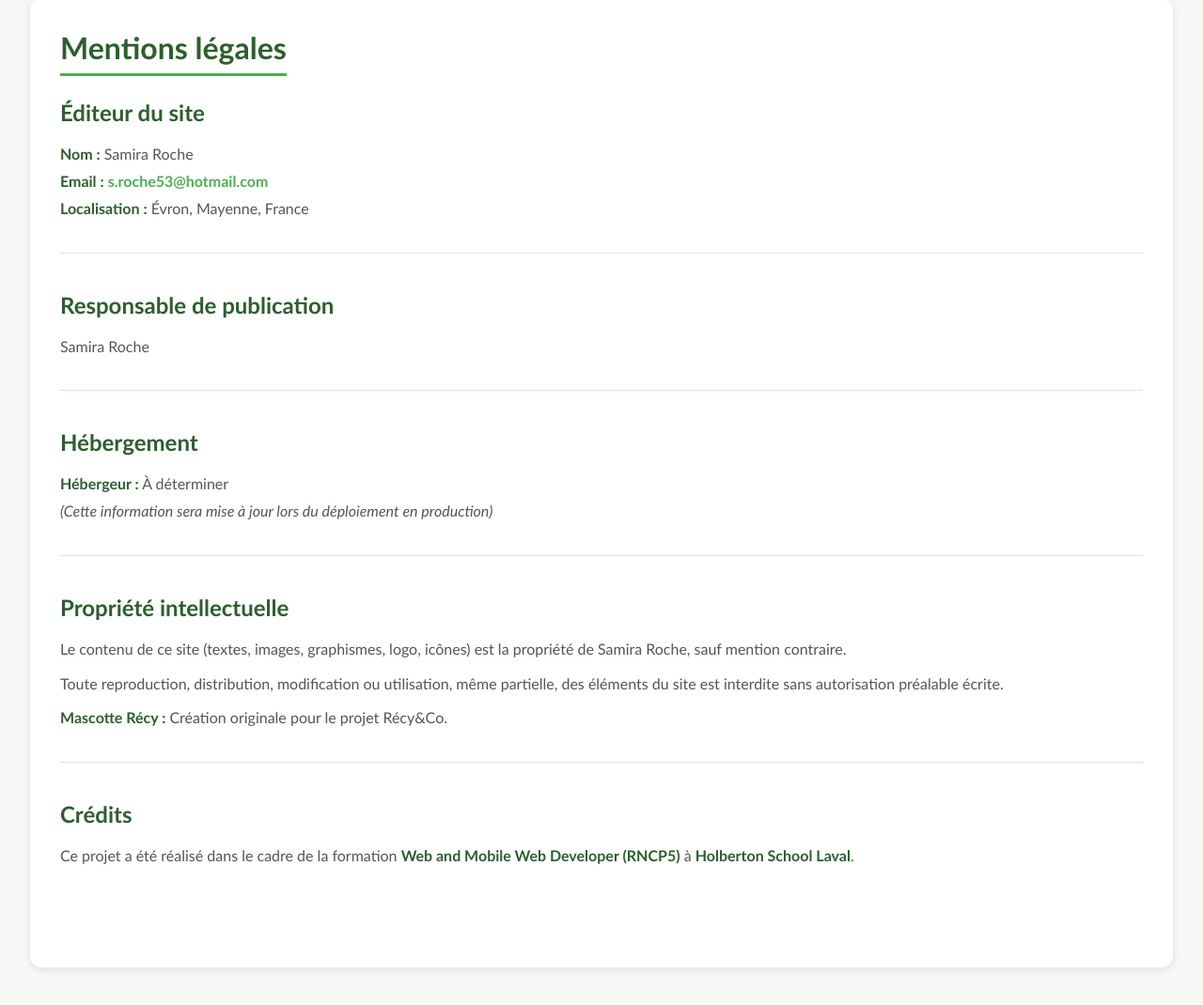
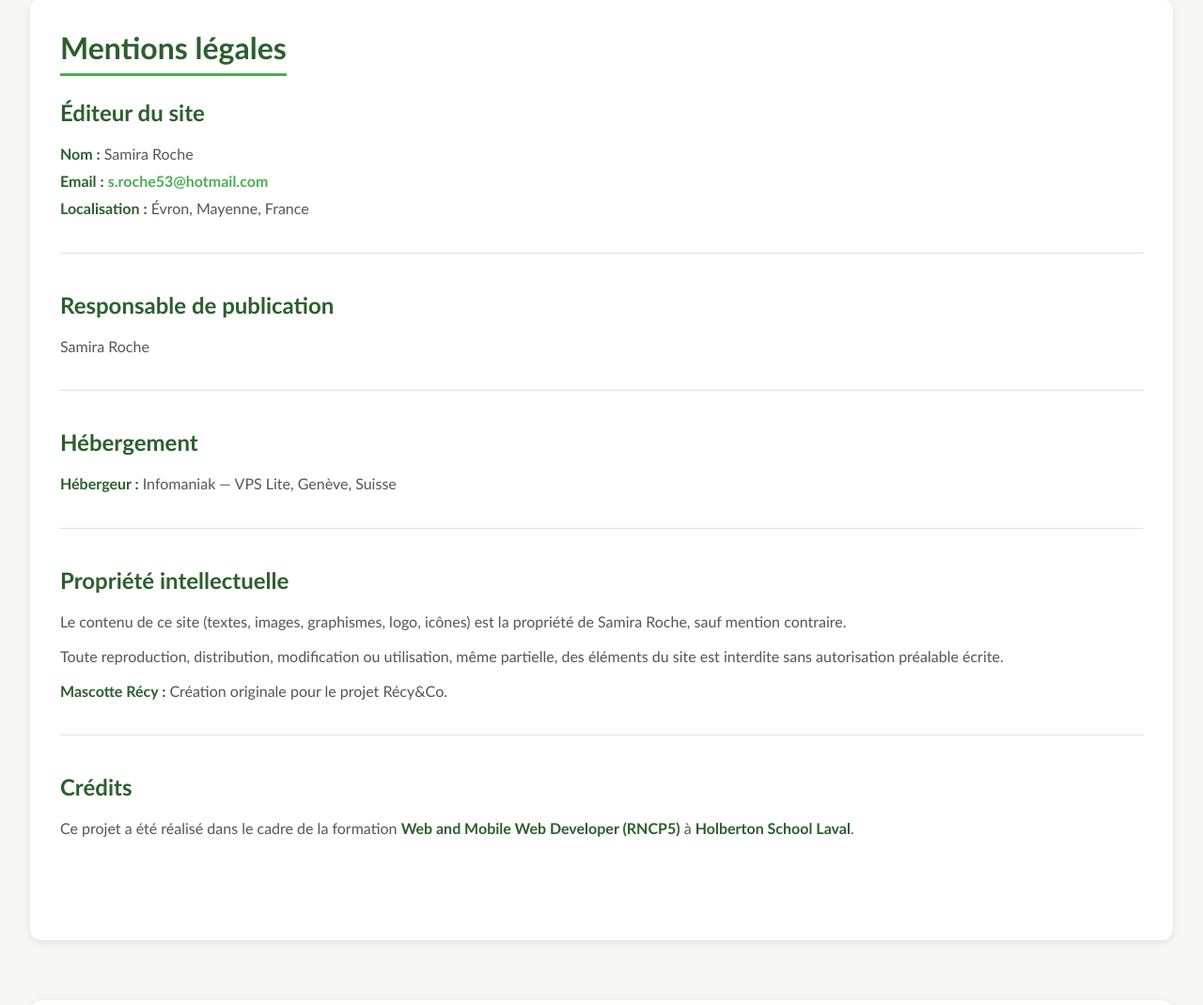
Before and after one commit to StrawberSam/RecyandCo, a Flask app: page /about in a window 1280 px wide. Shown: the part 2961-4031 px from the top of the page at 94% size. Run offline with Flask 3, Linux system fonts and the light colour scheme.

Commit message:
🩹 | content : ajout de l'hébergeur

```diff
--- a/app/frontend/templates/about.html
+++ b/app/frontend/templates/about.html
@@ -151,8 +151,7 @@
         <div class="legal-item">
             <h3>Hébergement</h3>
             <p>
-                <strong>Hébergeur :</strong> À déterminer<br>
-                <em>(Cette information sera mise à jour lors du déploiement en production)</em>
+                <strong>Hébergeur :</strong> Infomaniak — VPS Lite, Genève, Suisse<br>
             </p>
         </div>
 
```
